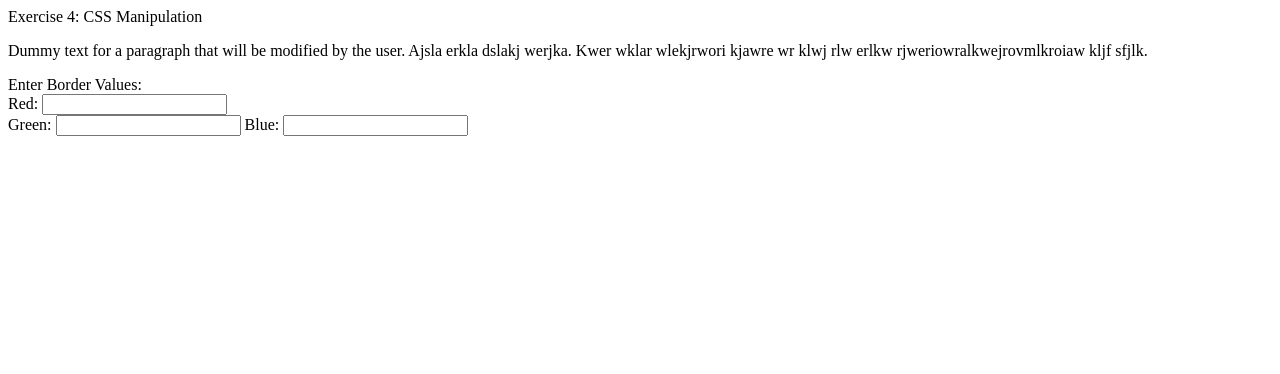
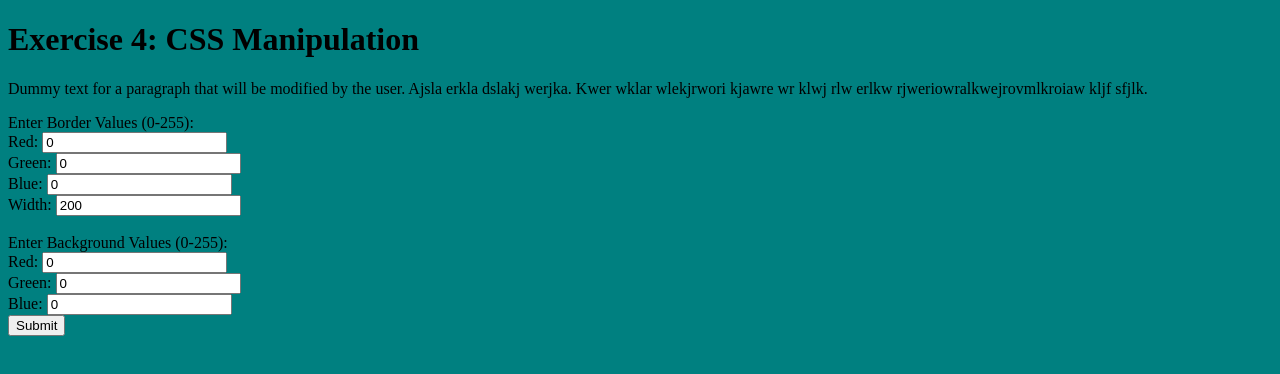
Before and after one commit to mdsvoren/eecs448-lab03, a plain HTML site: page excercise4.html in a window 1280 px wide. Drawn offline with Linux system fonts and the light colour scheme.

Commit message:
add basic css

```diff
--- a/excercise4.html
+++ b/excercise4.html
@@ -1,7 +1,18 @@
 <!DOCTYPE html>
+<style id="styler">
+body{
+    background-color: teal;
+}
+head{
+    background-color: teal;
+}
+</style>
+<head>
+    <h1>
+    Exercise 4: CSS Manipulation
+    </h1>
 
-<head>
-    Exercise 4: CSS Manipulation
+
 </head>
 
 <body>
@@ -13,16 +24,51 @@
 
     <form>
 
-        Enter Border Values:<br>
+        Enter Border Values (0-255):<br>
         Red:
-        <input type="text" name="red" id="borderR" value="">
+        <input type="text" name="red" id="borderR" value="0">
         <br>
         Green:
-        <input type="text" name="red" id="borderG" value="">
+        <input type="text" name="red" id="borderG" value="0">
+        <br>
         Blue:
-        <input type="text" name="red" id="borderB" value="">
+        <input type="text" name="red" id="borderB" value="0"><br>
+        Width:
+        <input type="text" name="red" id="borderWidth" value="200">
+
+        <br>
+        <br>
+        Enter Background Values (0-255):<br>
+        Red:
+        <input type="text" name="red" id="bckR" value="0">
+        <br>
+        Green:
+        <input type="text" name="red" id="bckG" value="0">
+        <br>
+        Blue:
+        <input type="text" name="red" id="bckB" value="0">
 
     </form>
+
+    <button type="submit" form="changeColors" value="changeColors" onclick="visualChange()">Submit</button>
 </body>
 
+<script>
+function visualChange()
+{
+    //get info
+    let bckR = document.getElementById(bckR).value;
+    let bckG = document.getElementById(bckG).value;
+    let bckB = document.getElementById(bckB).value;
+
+
+    //get info
+    let borderR = document.getElementById(borderR).value;
+    let borderG = document.getElementById(borderG).value;
+    let borderB = document.getElementById(borderB).value;
+
+}
+
+</script>
+
 </html>
```
